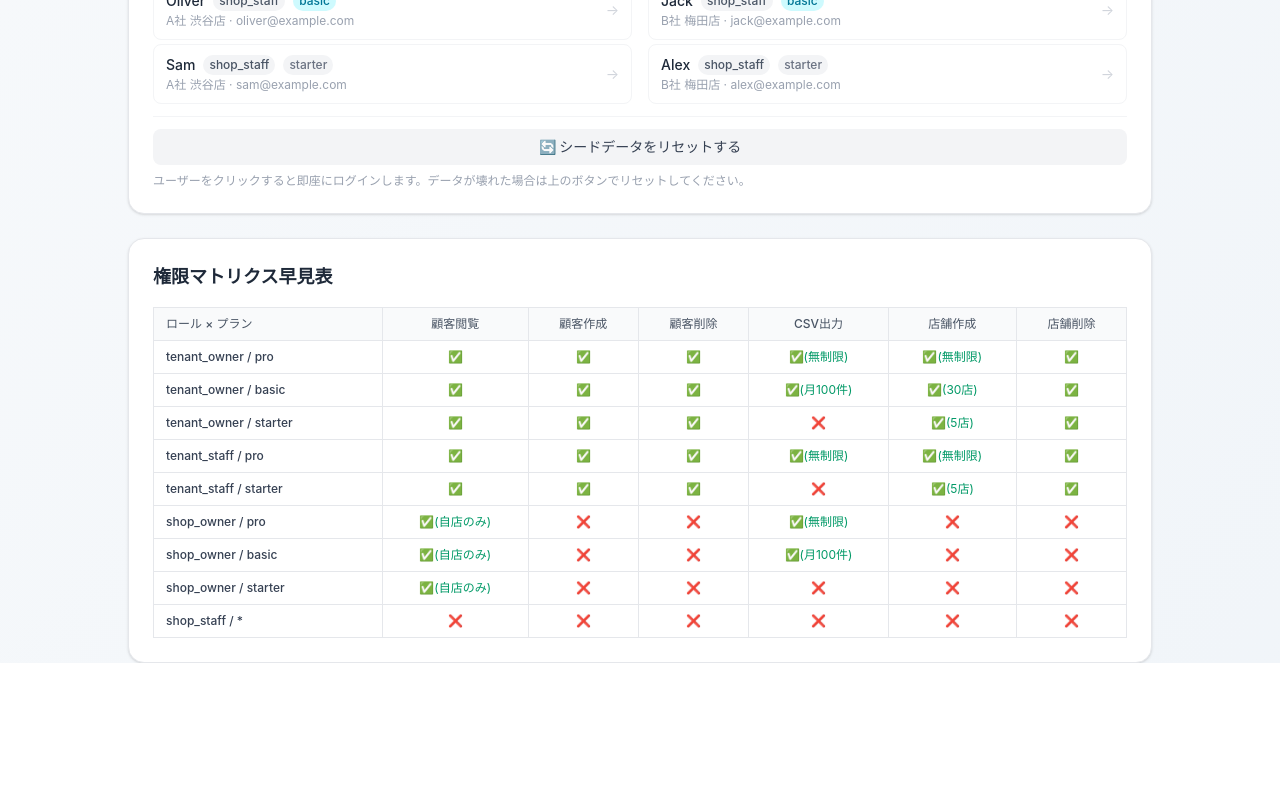
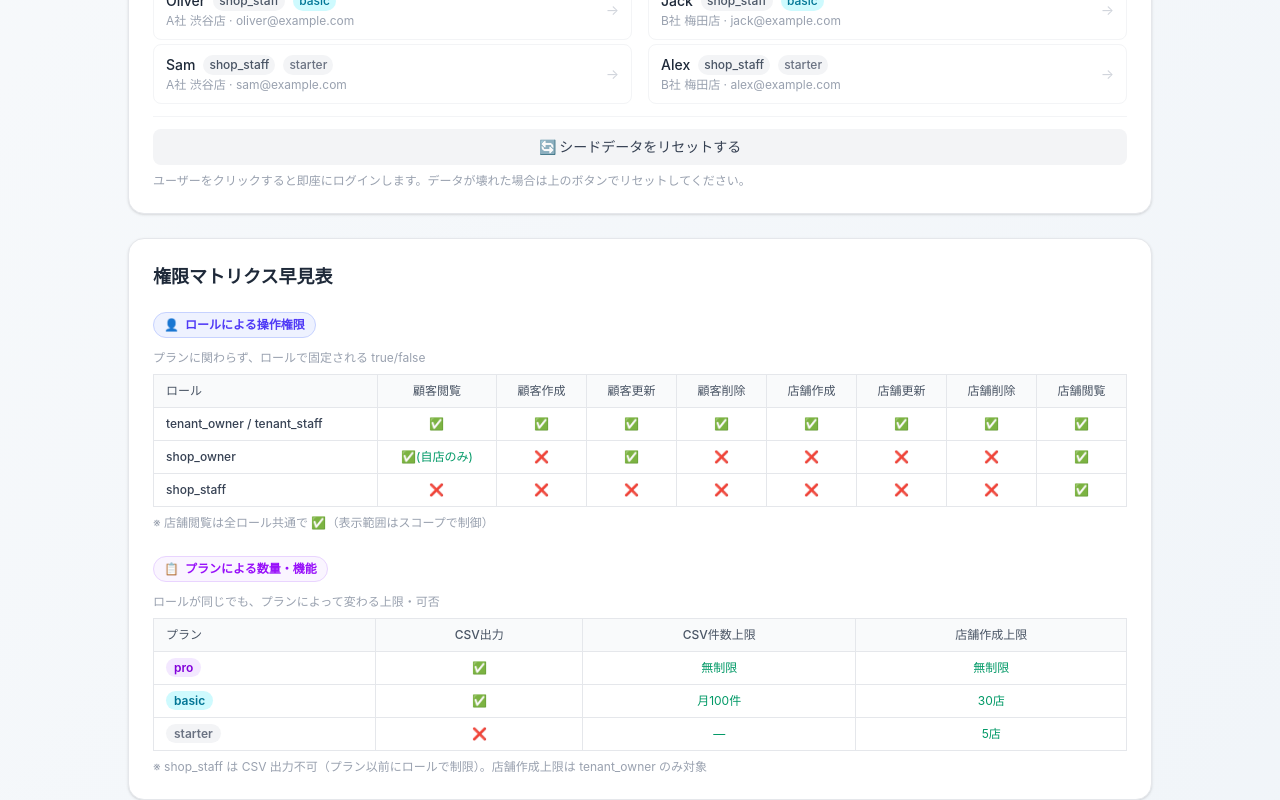
Before and after one commit to r-sugi/permisson-demo, a React (Vite) app: page /login in a window 1280 px wide. Shown: the part 913-1713 px from the top of the page. Before the commit the page ends 1576 px from the top, so only its background shows below. Built offline with nearby package versions, Linux system fonts and the light colour scheme; what hono would draw is missing.

Commit message:
Refactor LoginPage to improve permission matrix display. Updated role and plan tables for clarity, added new sections for role-based and plan-based permissions, and enhanced styling for better user experience. Included additional notes for user guidance on permissions and limits.

```diff
--- a/src/pages/Login.tsx
+++ b/src/pages/Login.tsx
@@ -182,31 +182,34 @@ export function LoginPage() {
 
         {/* 権限マトリクス早見表 */}
         <div className="mt-6 bg-white rounded-2xl shadow-sm border border-gray-200 p-6">
-          <h2 className="text-lg font-semibold text-gray-800 mb-4">権限マトリクス早見表</h2>
+          <h2 className="text-lg font-semibold text-gray-800 mb-5">権限マトリクス早見表</h2>
+
+          {/* ロールによる操作権限 */}
+          <div className="mb-6">
+            <div className="inline-flex items-center gap-1.5 px-2.5 py-1 rounded-full border text-xs font-semibold mb-3 bg-indigo-50 text-indigo-600 border-indigo-200">
+              <span>👤</span> ロールによる操作権限
+            </div>
+            <p className="text-xs text-gray-400 mb-2">プランに関わらず、ロールで固定される true/false</p>
             <div className="overflow-x-auto">
               <table className="w-full text-xs text-center border-collapse">
                 <thead>
                   <tr className="bg-gray-50">
-                  <th className="px-3 py-2 text-left text-gray-600 font-medium border border-gray-200">ロール × プラン</th>
+                    <th className="px-3 py-2 text-left text-gray-600 font-medium border border-gray-200">ロール</th>
                     <th className="px-3 py-2 text-gray-600 font-medium border border-gray-200">顧客閲覧</th>
                     <th className="px-3 py-2 text-gray-600 font-medium border border-gray-200">顧客作成</th>
+                    <th className="px-3 py-2 text-gray-600 font-medium border border-gray-200">顧客更新</th>
                     <th className="px-3 py-2 text-gray-600 font-medium border border-gray-200">顧客削除</th>
-                  <th className="px-3 py-2 text-gray-600 font-medium border border-gray-200">CSV出力</th>
                     <th className="px-3 py-2 text-gray-600 font-medium border border-gray-200">店舗作成</th>
+                    <th className="px-3 py-2 text-gray-600 font-medium border border-gray-200">店舗更新</th>
                     <th className="px-3 py-2 text-gray-600 font-medium border border-gray-200">店舗削除</th>
+                    <th className="px-3 py-2 text-gray-600 font-medium border border-gray-200">店舗閲覧</th>
                   </tr>
                 </thead>
                 <tbody>
                   {[
-                  { label: 'tenant_owner / pro', row: ['✅', '✅', '✅', '✅(無制限)', '✅(無制限)', '✅'] },
-                  { label: 'tenant_owner / basic', row: ['✅', '✅', '✅', '✅(月100件)', '✅(30店)', '✅'] },
-                  { label: 'tenant_owner / starter', row: ['✅', '✅', '✅', '❌', '✅(5店)', '✅'] },
-                  { label: 'tenant_staff / pro', row: ['✅', '✅', '✅', '✅(無制限)', '✅(無制限)', '✅'] },
-                  { label: 'tenant_staff / starter', row: ['✅', '✅', '✅', '❌', '✅(5店)', '✅'] },
-                  { label: 'shop_owner / pro', row: ['✅(自店のみ)', '❌', '❌', '✅(無制限)', '❌', '❌'] },
-                  { label: 'shop_owner / basic', row: ['✅(自店のみ)', '❌', '❌', '✅(月100件)', '❌', '❌'] },
-                  { label: 'shop_owner / starter', row: ['✅(自店のみ)', '❌', '❌', '❌', '❌', '❌'] },
-                  { label: 'shop_staff / *', row: ['❌', '❌', '❌', '❌', '❌', '❌'] },
+                    { label: 'tenant_owner / tenant_staff', row: ['✅', '✅', '✅', '✅', '✅', '✅', '✅', '✅'] },
+                    { label: 'shop_owner', row: ['✅(自店のみ)', '❌', '✅', '❌', '❌', '❌', '❌', '✅'] },
+                    { label: 'shop_staff', row: ['❌', '❌', '❌', '❌', '❌', '❌', '❌', '✅'] },
                   ].map(({ label, row }) => (
                     <tr key={label} className="border-b border-gray-100 hover:bg-gray-50">
                       <td className="px-3 py-2 text-left font-medium text-gray-700 border border-gray-200 whitespace-nowrap">{label}</td>
@@ -220,6 +223,47 @@ export function LoginPage() {
                 </tbody>
               </table>
             </div>
+            <p className="text-xs text-gray-400 mt-2">※ 店舗閲覧は全ロール共通で ✅（表示範囲はスコープで制御）</p>
+          </div>
+
+          {/* プランによる数量・機能 */}
+          <div>
+            <div className="inline-flex items-center gap-1.5 px-2.5 py-1 rounded-full border text-xs font-semibold mb-3 bg-purple-50 text-purple-600 border-purple-200">
+              <span>📋</span> プランによる数量・機能
+            </div>
+            <p className="text-xs text-gray-400 mb-2">ロールが同じでも、プランによって変わる上限・可否</p>
+            <div className="overflow-x-auto">
+              <table className="w-full text-xs text-center border-collapse">
+                <thead>
+                  <tr className="bg-gray-50">
+                    <th className="px-3 py-2 text-left text-gray-600 font-medium border border-gray-200">プラン</th>
+                    <th className="px-3 py-2 text-gray-600 font-medium border border-gray-200">CSV出力</th>
+                    <th className="px-3 py-2 text-gray-600 font-medium border border-gray-200">CSV件数上限</th>
+                    <th className="px-3 py-2 text-gray-600 font-medium border border-gray-200">店舗作成上限</th>
+                  </tr>
+                </thead>
+                <tbody>
+                  {[
+                    { label: 'pro',     row: ['✅', '無制限',  '無制限'] },
+                    { label: 'basic',   row: ['✅', '月100件', '30店'] },
+                    { label: 'starter', row: ['❌', '—',       '5店'] },
+                  ].map(({ label, row }) => (
+                    <tr key={label} className="border-b border-gray-100 hover:bg-gray-50">
+                      <td className="px-3 py-2 text-left font-medium text-gray-700 border border-gray-200">
+                        <span className={`px-2 py-0.5 rounded-full font-semibold ${planColorMap[label]}`}>{label}</span>
+                      </td>
+                      {row.map((cell, i) => (
+                        <td key={i} className={`px-3 py-2 border border-gray-200 ${cell.startsWith('❌') ? 'text-red-500' : 'text-emerald-600'}`}>
+                          {cell}
+                        </td>
+                      ))}
+                    </tr>
+                  ))}
+                </tbody>
+              </table>
+            </div>
+            <p className="text-xs text-gray-400 mt-2">※ shop_staff は CSV 出力不可（プラン以前にロールで制限）。店舗作成上限は tenant_owner のみ対象</p>
+          </div>
         </div>
       </div>
     </div>
```
Lines whose indentation alone changed are shown as unchanged.
